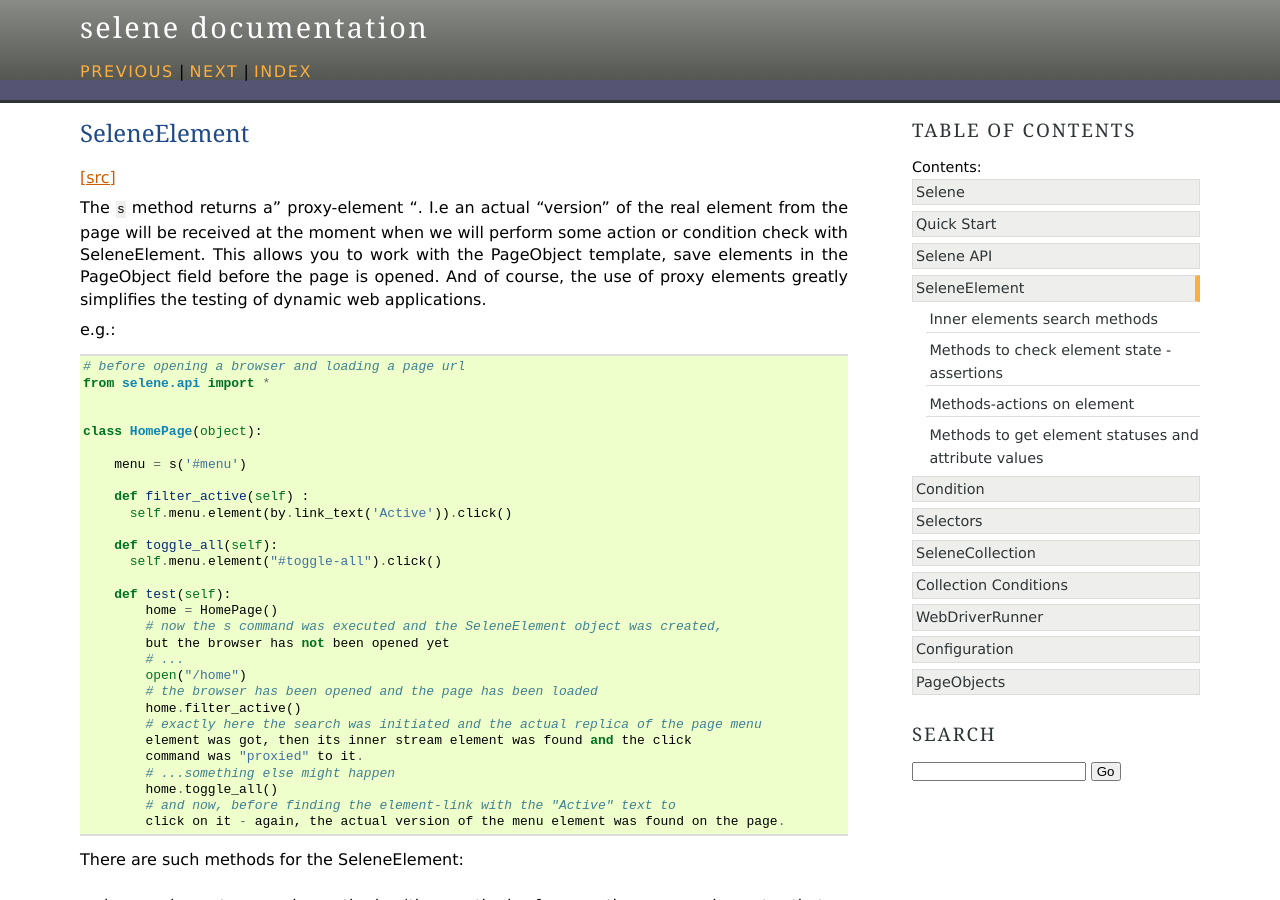
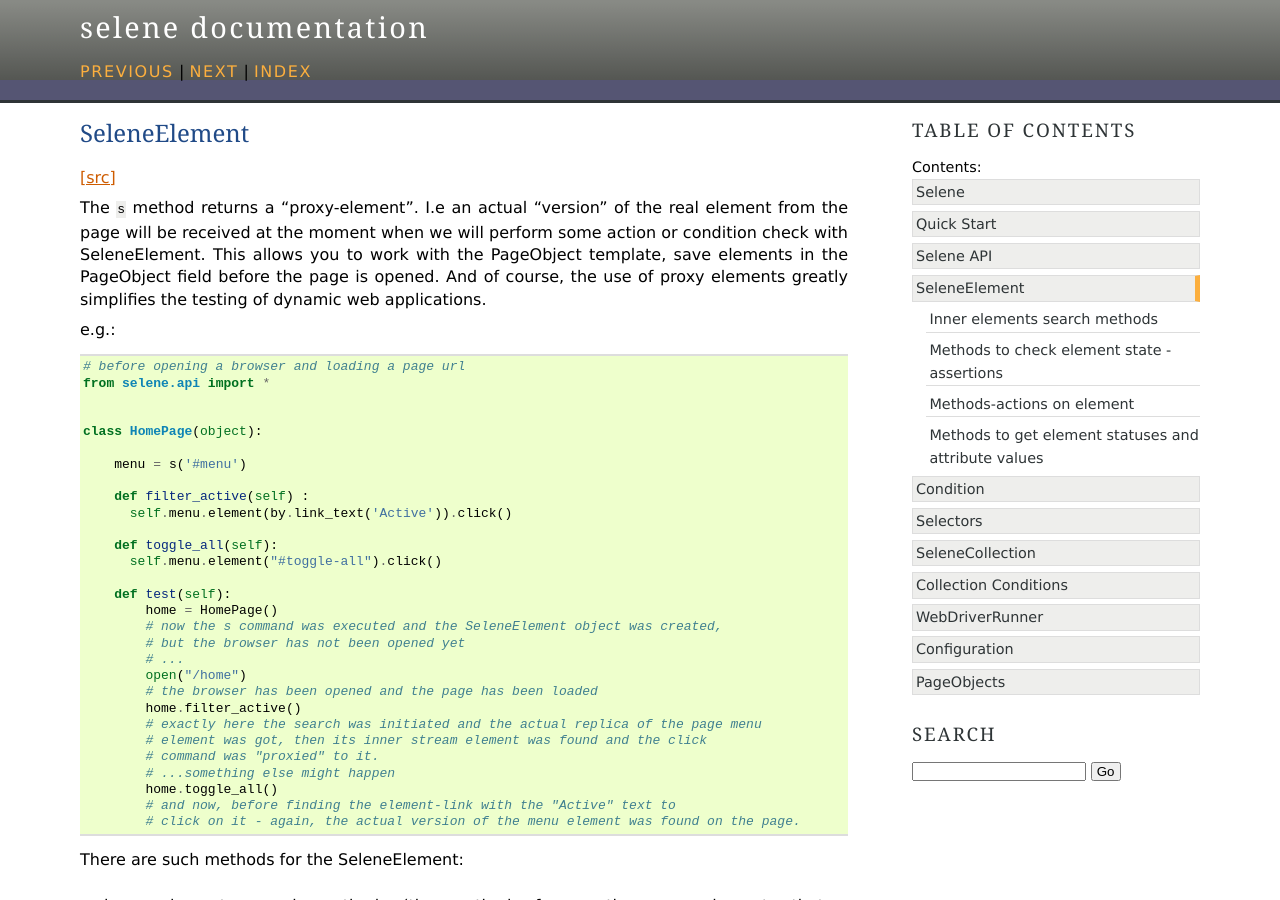
Before and after one commit to OlenaOKushnir/selene_docs, a Sphinx documentation site: the page built from source/elements.md, in a window 1280 px wide and 900 px high. Built offline with Sphinx 7.4.7, drawn with Linux system fonts in a browser that asks for light colours.

Commit message:
some more editing

````diff
--- a/source/elements.md
+++ b/source/elements.md
@@ -2,7 +2,7 @@
 
 [ [src] ](https://github.com/yashaka/selene/blob/master/selene/elements.py)
 
-The ```s``` method returns a" proxy-element ". I.e an actual "version" of the real element from the page will be received at the moment when we will perform some action or condition check with SeleneElement. This allows you to work with the PageObject template, save elements in the PageObject field before the page is opened. And of course, the use of proxy elements greatly simplifies the testing of dynamic web applications.
+The ```s``` method returns a "proxy-element". I.e an actual "version" of the real element from the page will be received at the moment when we will perform some action or condition check with SeleneElement. This allows you to work with the PageObject template, save elements in the PageObject field before the page is opened. And of course, the use of proxy elements greatly simplifies the testing of dynamic web applications.
 
 e.g.:
 
@@ -24,18 +24,18 @@ class HomePage(object):
     def test(self):
         home = HomePage()
         # now the s command was executed and the SeleneElement object was created,
-        but the browser has not been opened yet
+        # but the browser has not been opened yet
         # ...
         open("/home")
         # the browser has been opened and the page has been loaded
         home.filter_active()
         # exactly here the search was initiated and the actual replica of the page menu
-        element was got, then its inner stream element was found and the click
-        command was "proxied" to it.
+        # element was got, then its inner stream element was found and the click
+        # command was "proxied" to it.
         # ...something else might happen
         home.toggle_all()
         # and now, before finding the element-link with the "Active" text to
-        click on it - again, the actual version of the menu element was found on the page.
+        # click on it - again, the actual version of the menu element was found on the page.
 
 ```
 
````
Also changed, not shown: source/condition.md (+3 -3 lines), source/elements_collection.md (+3 -3 lines), source/page_objects.md (+5 -5 lines), source/web_driver_runner.md (+6 -6 lines).
